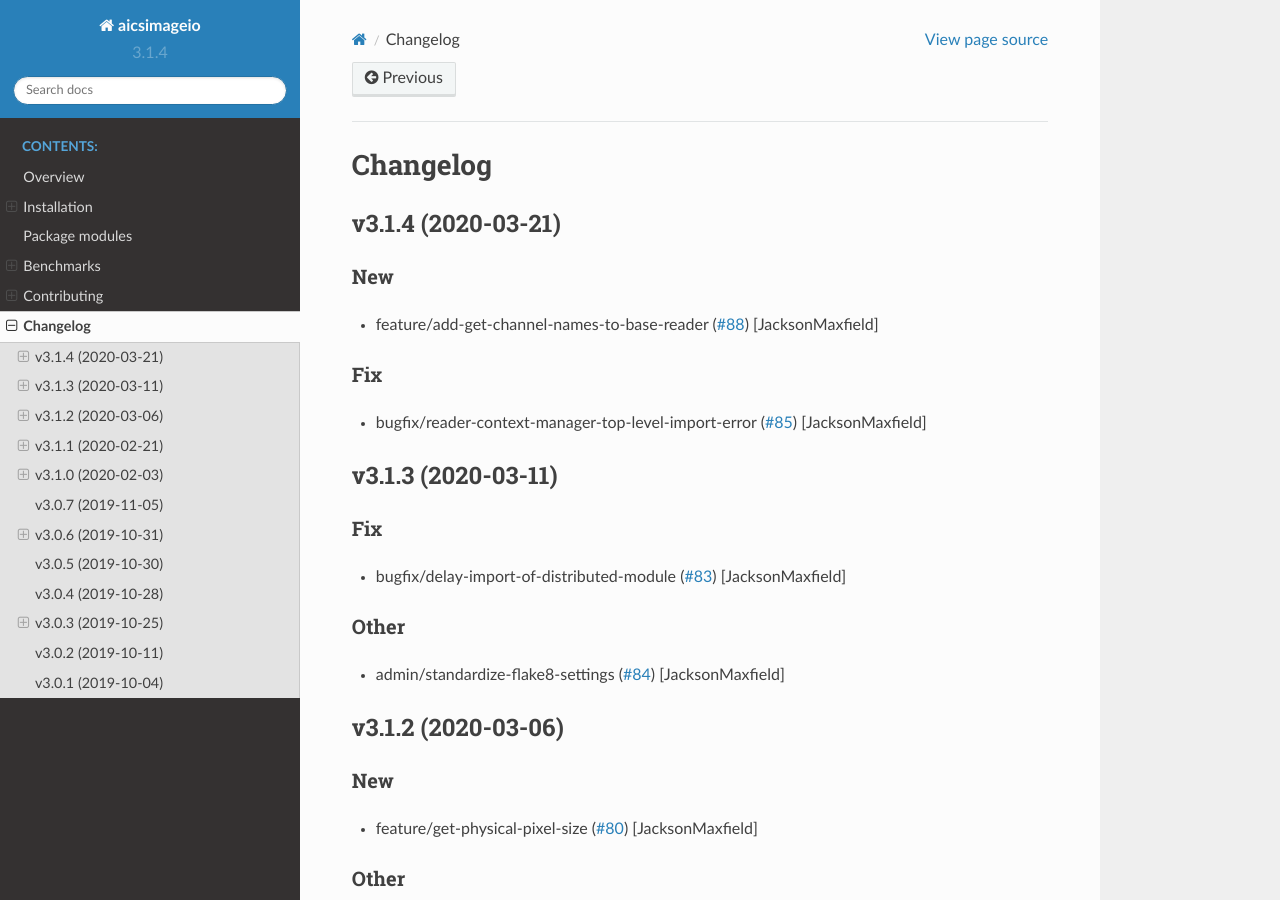
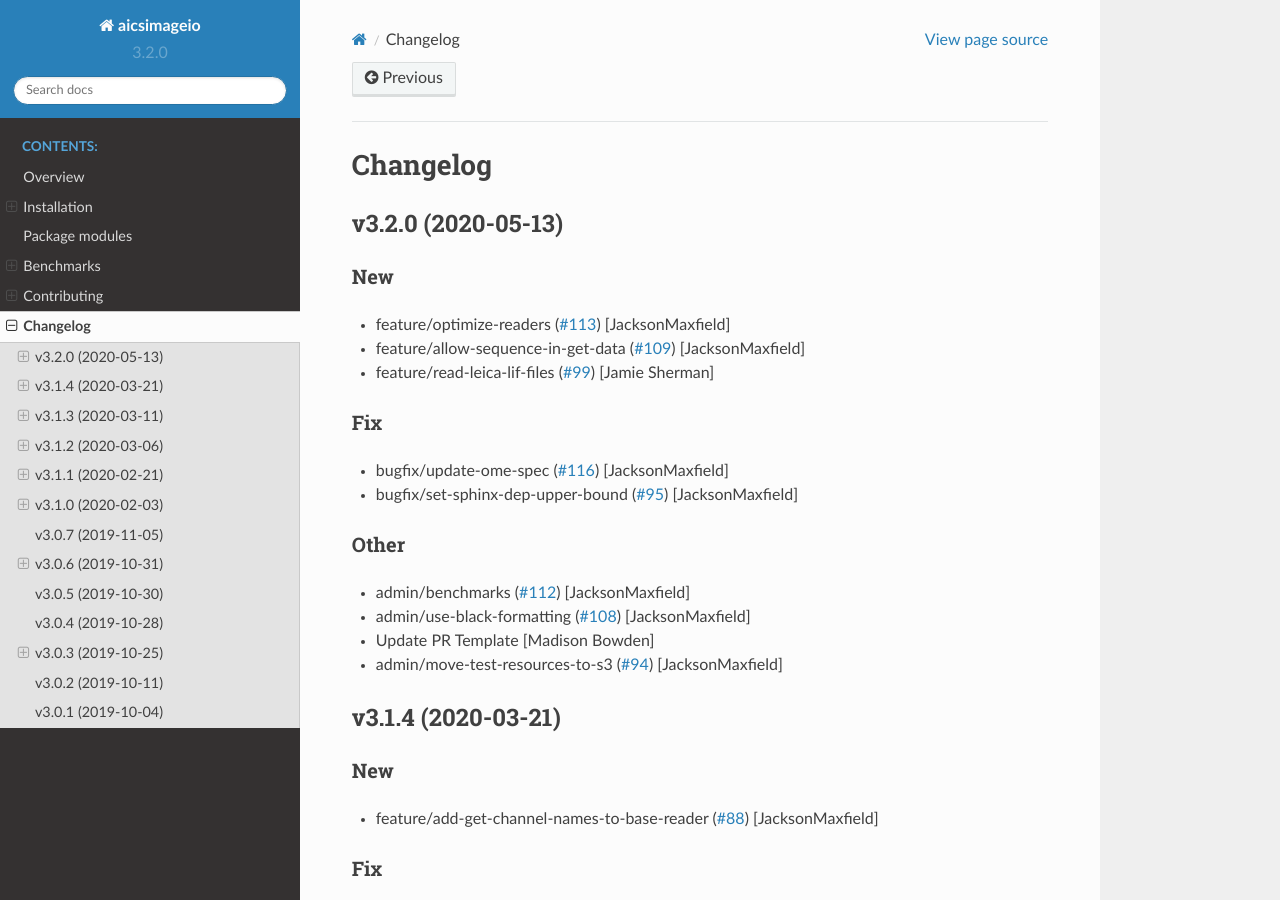
Before and after one commit to AllenCellModeling/aicsimageio, a Sphinx documentation site: the page built from docs/changelog.rst, in a window 1280 px wide and 900 px high. Built offline with Sphinx 7.4.7 and the Read the Docs theme 2.0.0, drawn with Linux system fonts in a browser that asks for light colours; pages that are not in the unit, such as notebooks, are missing from menus.

Commit message:
Bump version: 3.1.4 → 3.2.0

```diff
--- a/aicsimageio/__init__.py
+++ b/aicsimageio/__init__.py
@@ -7,4 +7,4 @@ from .aics_image import imread_dask  # noqa: F401
 
 # Do not edit this string manually, always use bumpversion
 # Details in CONTRIBUTING.md
-__version__ = "3.1.4"
+__version__ = "3.2.0"
--- a/docs/changelog.rst
+++ b/docs/changelog.rst
@@ -1,5 +1,43 @@
 Changelog
 =========
+
+v3.2.0 (2020-05-13)
+-------------------
+
+New
+~~~
+- feature/optimize-readers  (`#113
+  <https://github.com/AllenCellModeling/aicsimageio/pull/113>`_)
+  [JacksonMaxfield]
+- feature/allow-sequence-in-get-data  (`#109
+  <https://github.com/AllenCellModeling/aicsimageio/pull/109>`_)
+  [JacksonMaxfield]
+- feature/read-leica-lif-files  (`#99
+  <https://github.com/AllenCellModeling/aicsimageio/pull/99>`_) [Jamie
+  Sherman]
+
+Fix
+~~~
+- bugfix/update-ome-spec  (`#116
+  <https://github.com/AllenCellModeling/aicsimageio/pull/116>`_)
+  [JacksonMaxfield]
+- bugfix/set-sphinx-dep-upper-bound  (`#95
+  <https://github.com/AllenCellModeling/aicsimageio/pull/95>`_)
+  [JacksonMaxfield]
+
+Other
+~~~~~
+- admin/benchmarks  (`#112
+  <https://github.com/AllenCellModeling/aicsimageio/pull/112>`_)
+  [JacksonMaxfield]
+- admin/use-black-formatting  (`#108
+  <https://github.com/AllenCellModeling/aicsimageio/pull/108>`_)
+  [JacksonMaxfield]
+- Update PR Template [Madison Bowden]
+- admin/move-test-resources-to-s3  (`#94
+  <https://github.com/AllenCellModeling/aicsimageio/pull/94>`_)
+  [JacksonMaxfield]
+
 
 v3.1.4 (2020-03-21)
 -------------------
--- a/setup.py
+++ b/setup.py
@@ -131,6 +131,6 @@ setup(
     url="https://github.com/AllenCellModeling/aicsimageio",
     # Do not edit this string manually, always use bumpversion
     # Details in CONTRIBUTING.md
-    version="3.1.4",
+    version="3.2.0",
     zip_safe=False,
 )
```
Also changed, not shown: setup.cfg (+4 -7 lines).
